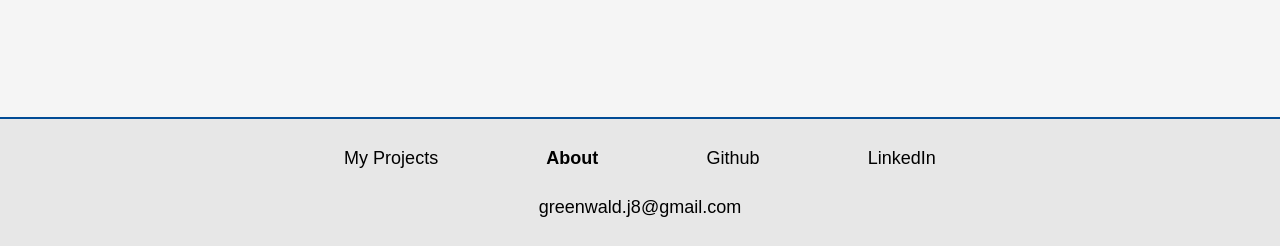
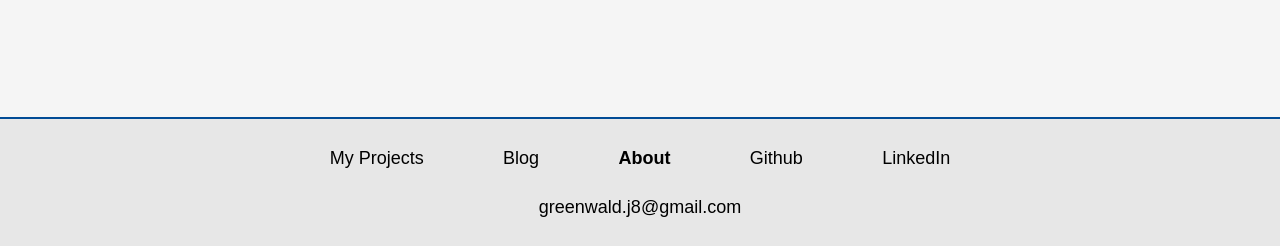
Before and after one commit to jacobg1/portfolio, a Gatsby site: page /about in a window 1280 px wide. Shown: the part 738-984 px from the top of the page. Built offline with nearby package versions, Linux system fonts and the light colour scheme; Gatsby itself is replaced by a stand-in of ours; some packages are replaced by stand-ins of ours.

Commit message:
add blog nav link

```diff
--- a/src/components/global/site-footer.tsx
+++ b/src/components/global/site-footer.tsx
@@ -16,7 +16,7 @@ const footerStyles: SxProps = {
     display: "flex",
     maxWidth: "700px",
     margin: "auto",
-    height: { xs: "125px", sm: "75px" },
+    height: { xs: "145px", sm: "75px" },
     flexDirection: { xs: "column", sm: "row" },
     justifyContent: { xs: "space-between", sm: "space-around" },
     alignItems: "center",
--- a/src/content/pages/links.md
+++ b/src/content/pages/links.md
@@ -3,6 +3,9 @@ component: links
 navLinks:
   - text: My Projects
     destination: /
+    newTab: false
+  - text: Blog
+    destination: /blog
     newTab: false
   - text: About
     destination: /about
```
